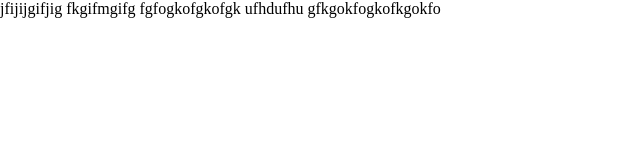
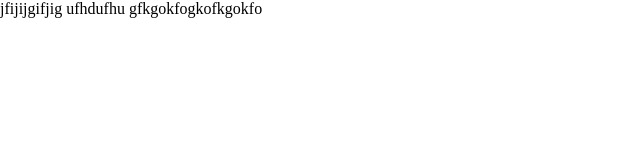
Before and after one commit to ToneSlave/Bar_Projekt, a plain HTML site: page index.html in a window 1280 px wide. Shown: the top 160 px of the page, without its empty margins (0-640 px from the left). Drawn offline with Linux system fonts and the light colour scheme; files that its build step writes are made by us from their sources.

Commit message:
from website

```diff
--- a/index.html
+++ b/index.html
@@ -6,8 +6,8 @@
 <body>
 
   jfijijgifjig
-  fkgifmgifg
-  fgfogkofgkofgk
+
+
   ufhdufhu
 
 
```
